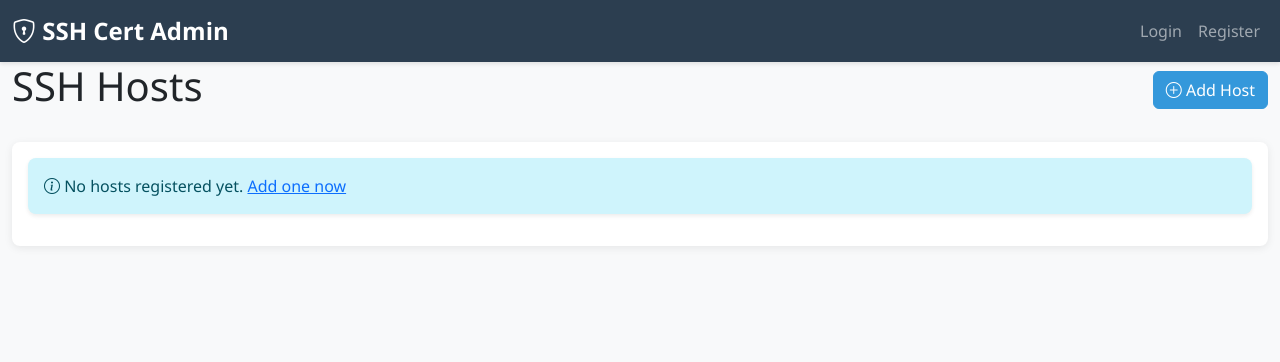
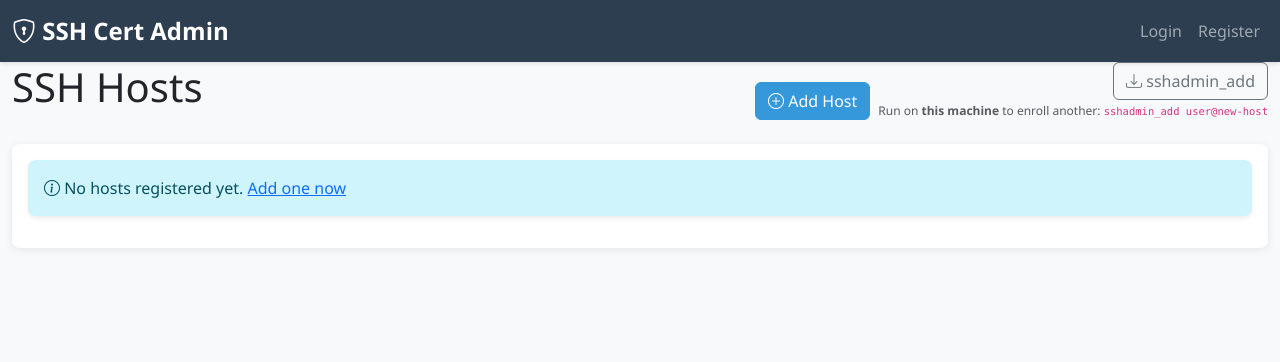
Before and after one commit to kurt-cb/sshadmin, a Python web app: template templates/hosts.html in a window 1280 px wide. Shown: the top 362 px of the page. Run offline with Jinja, Linux system fonts and the light colour scheme; the template is opened without the code that fills it, so the values that code supplies are empty.

Commit message:
incremental fixes, not complete for auto-add

```diff
--- a/templates/hosts.html
+++ b/templates/hosts.html
@@ -5,9 +5,20 @@
 {% block content %}
 <div class="d-flex justify-content-between align-items-center mb-4">
     <h1>SSH Hosts</h1>
-    <a href="/hosts/add" class="btn btn-primary">
-        <i class="bi bi-plus-circle"></i> Add Host
-    </a>
+    <div class="d-flex gap-2 align-items-end">
+        <a href="/hosts/add" class="btn btn-primary">
+            <i class="bi bi-plus-circle"></i> Add Host
+        </a>
+        <div class="text-end">
+            <a href="{{ url_for('download_sshadmin_add') }}" class="btn btn-outline-secondary">
+                <i class="bi bi-download"></i> sshadmin_add
+            </a>
+            <div class="text-muted" style="font-size:.75rem; margin-top:2px">
+                Run on <strong>this machine</strong> to enroll another:
+                <code>sshadmin_add user@new-host</code>
+            </div>
+        </div>
+    </div>
 </div>
 
 <div class="card">
```
Also changed, not shown: 1 other file.
